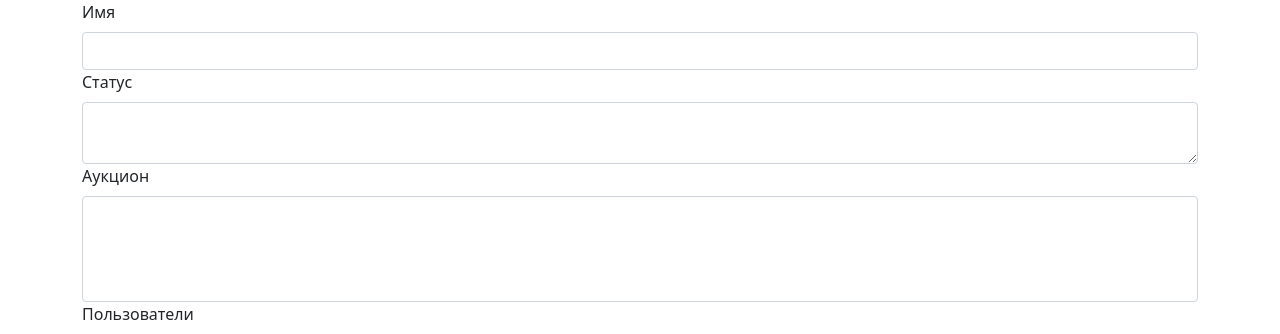
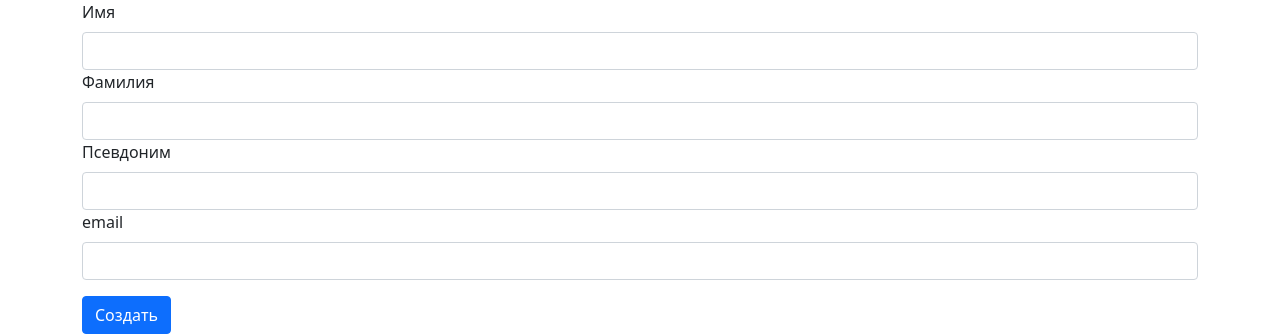
Before and after one commit to Ivansyn2013/pars_aucions, a Flask app: page /auth/register_user/ in a window 1280 px wide. Shown: the part 56-390 px from the top of the page. Run offline with Flask 2, Linux system fonts and the light colour scheme; lists and menus that the app fills with data are empty; parts of the project's set-up code (start-up, migrations or seed data) failed here and were passed over; some libraries are stand-ins or nearby versions.

```diff
--- a/forms/register_user_form.py
+++ b/forms/register_user_form.py
@@ -3,15 +3,23 @@ from wtforms import StringField, TextAreaField, SubmitField, validators, SelectM
 
 
 class RegisterUserForm(FlaskForm):
-    name = StringField(
+    first_name = StringField(
         'Имя',
         [validators.DataRequired()],
     )
-    status = TextAreaField(
-        "Статус",
+    last_name = StringField(
+        'Фамилия',
         [validators.DataRequired()],
     )
-    auctions = SelectMultipleField('Аукцион', coerce=str)
-    users = SelectMultipleField('Пользователи', coerce=str)
+    username = StringField(
+        'Псевдоним',
+        [validators.DataRequired()],
+    )
+
+    email = StringField(
+        'email',
+        [validators.DataRequired(),
+         validators.email()],
+    )
 
     submit = SubmitField("Создать")
--- a/models/users.py
+++ b/models/users.py
@@ -27,7 +27,7 @@ class User(db.Model, UserMixin):
     username = Column(String(80), unique=True, nullable=False, default='',
                       server_default='')
     email = Column(String(200), unique=True, nullable=False)
-    role = Column(ARRAY(String(80)), nullable=False, default='usual')
+    role = Column(ARRAY(String(80)), nullable=False, default=['usual'])
     _password = Column(LargeBinary, nullable=True)
 
     projects_field = relationship('Project', back_populates='author')
--- a/templates/auth/register.html
+++ b/templates/auth/register.html
@@ -14,7 +14,7 @@
     <form method="post">
       {{ form.csrf_token }}
 
-      {% for field_name in ['name', 'status', 'auctions', 'users',] %}
+      {% for field_name in ['first_name', 'last_name', 'username', 'email',] %}
       {% set field = form[field_name] %}
         <div class="form-group">
           {{ field.label(class="form-label") }}
--- a/views/auth.py
+++ b/views/auth.py
@@ -3,19 +3,25 @@ from logic.common_main import get_data
 from flask_login import LoginManager, login_user, logout_user, login_required, current_user
 from models.users import User
 from forms.register_user_form import RegisterUserForm
+from models.init_db import db
+from sqlalchemy.exc import IntegrityError, DataError
+from logs import my_loger
 
 auth_app = Blueprint('auth_app', __name__)
 
 login_manager = LoginManager()
 login_manager.login_view = 'auth_app.login'
 
+
 @login_manager.user_loader
 def load_user(user_id):
     return User.query.filter_by(id=user_id).one_or_none()
 
+
 @login_manager.unauthorized_handler
 def unauthorized():
     return redirect(url_for("auth_app.login"))
+
 
 @auth_app.route("/login/", methods=["GET", "POST"], endpoint="login")
 def login():
@@ -36,18 +42,41 @@ def login():
 def logout():
     logout_user()
     return redirect(url_for("index"))
+
+
 @auth_app.route("/secret/")
 @login_required
 def secret_view():
     return "Super secret data"
 
-@auth_app.route("/register_user/", endpoint='register_user')
+
+@auth_app.route("/register_user/", methods=["POST", "GET"], endpoint='register_user')
 def register_user():
     if current_user.is_authenticated:
         return redirect('/auth/user_detail.html')
     else:
         form = RegisterUserForm(request.form)
+
+        if request.method == "POST" and form.validate_on_submit():
+            error = None
+            user = User()
+            user.email = form.email.data
+            user.first_name = form.first_name.data
+            user.last_name = form.last_name.data
+            user.username = form.username.data
+
+            try:
+                db.session.add(user)
+                db.session.commit()
+            except IntegrityError or DataError as error:
+                my_loger.error(f'Неудалось создать пользователя auth.py {error}')
+                return render_template('/auth/register.html', form=form, error=error)
+
+            login_user(user)
+            return render_template('/auth/user_detail.html', form=form, error=error)
+
         return render_template('/auth/register.html', form=form)
+
 
 @auth_app.route("/user_details/", endpoint='user_details')
 @login_required
```
